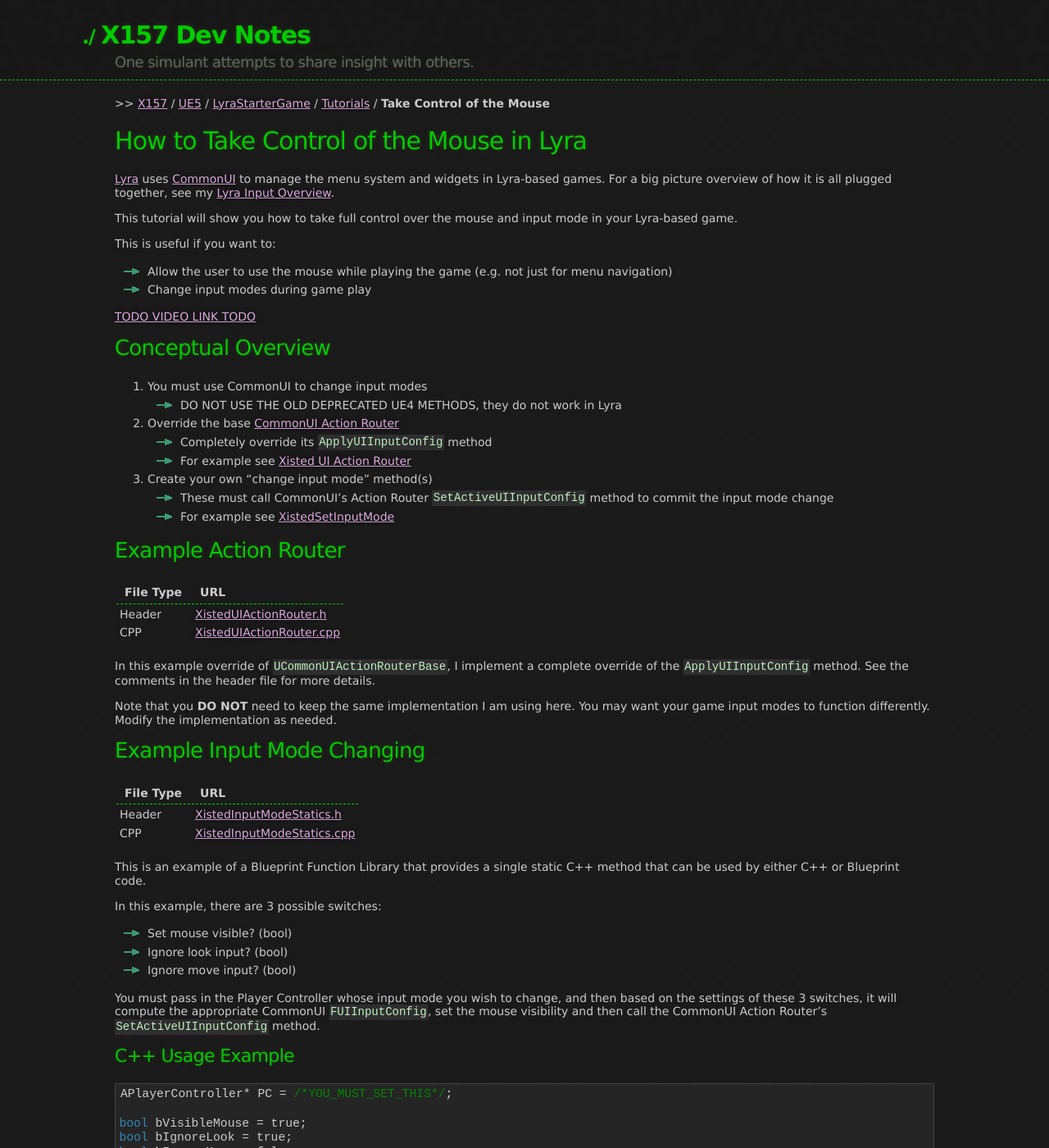
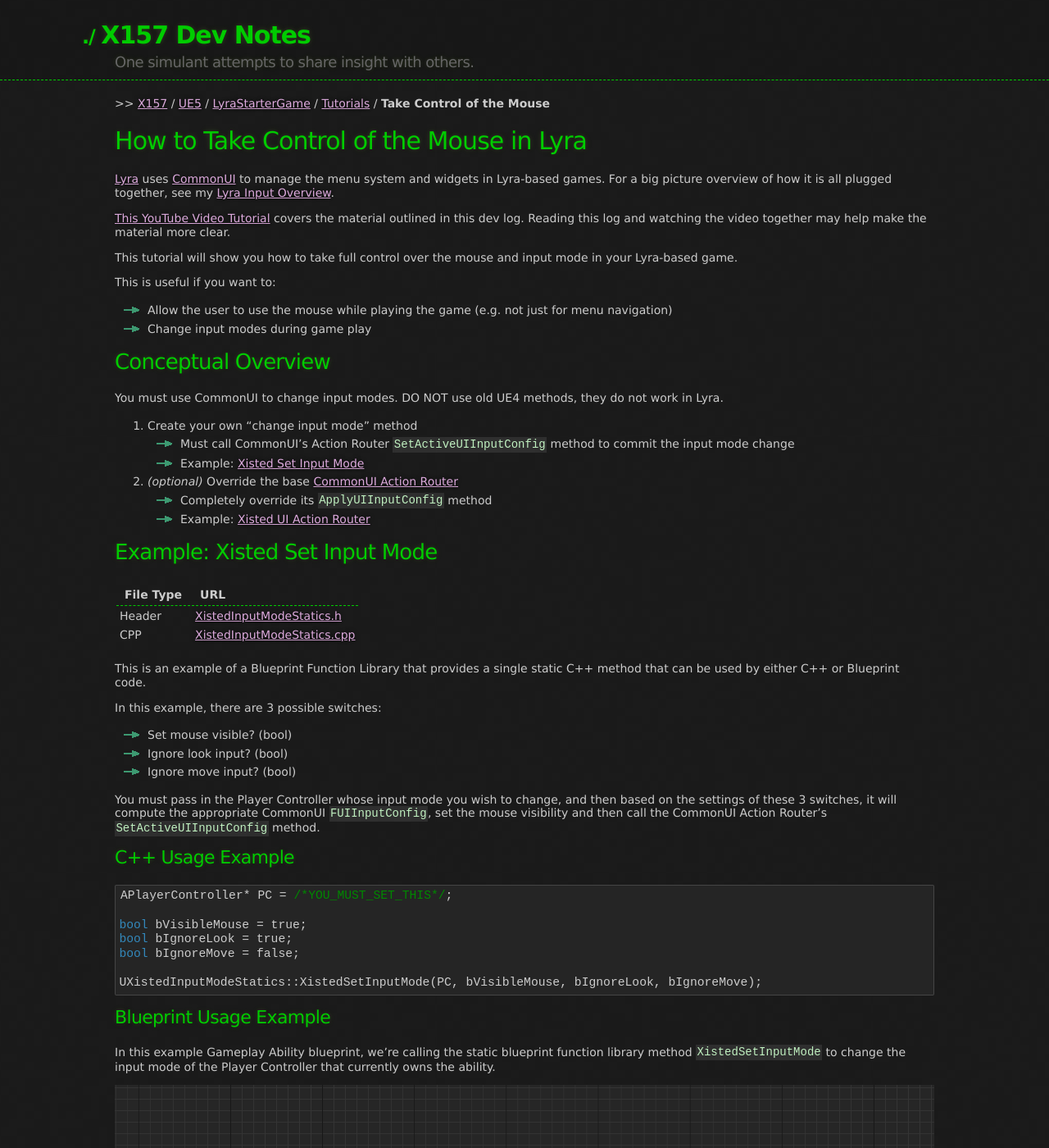
Before and after one commit to x157/x157.github.io, a Jekyll site: the page built from UE5/LyraStarterGame/Tutorials/How-to-Take-Control-of-the-Mouse.md, in a window 1280 px wide and 1400 px high. Shown: the whole window at 82% size. Built offline with Jekyll 4.4.1, drawn with Linux system fonts in a browser that asks for light colours; some of the changed text lies outside the part shown.

Commit message:
Iterate tutorial - add YT video links

```diff
--- a/UE5/LyraStarterGame/Tutorials/How-to-Take-Control-of-the-Mouse.md
+++ b/UE5/LyraStarterGame/Tutorials/How-to-Take-Control-of-the-Mouse.md
@@ -13,6 +13,11 @@
 For a big picture overview of how it is all plugged together,
 see my [Lyra Input Overview](/UE5/LyraStarterGame/Input/).
 
+[This YouTube Video Tutorial](https://youtu.be/A9dp3cmCFtQ)
+covers the material outlined in this dev log.
+Reading this log and watching the video together may help
+make the material more clear.
+
 This tutorial will show you how to take full control over the mouse and
 input mode in your Lyra-based game.
 
@@ -21,42 +26,22 @@
 - Allow the user to use the mouse while playing the game (e.g. not just for menu navigation)
 - Change input modes during game play
 
-[TODO VIDEO LINK TODO](#TODO)
-
 
 ## Conceptual Overview
 
-1. You must use CommonUI to change input modes
-  - DO NOT USE THE OLD DEPRECATED UE4 METHODS, they do not work in Lyra
+You must use CommonUI to change input modes. DO NOT use old UE4 methods, they do not work in Lyra.
 
-2. Override the base [CommonUI Action Router](/UE5/CommonUI/ActionRouter)
+1. Create your own "change input mode" method
+  - Must call CommonUI's Action Router `SetActiveUIInputConfig` method to commit the input mode change
+  - Example: [Xisted Set Input Mode](#XistedSetInputMode)
+
+2. *(optional)* Override the base [CommonUI Action Router](/UE5/CommonUI/ActionRouter)
   - Completely override its `ApplyUIInputConfig` method
-  - For example see [Xisted UI Action Router](#XistedUIActionRouter)
-
-3. Create your own "change input mode" method(s)
-  - These must call CommonUI's Action Router `SetActiveUIInputConfig` method to commit the input mode change
-  - For example see [XistedSetInputMode](#XistedSetInputMode)
-
-
-<a id='XistedUIActionRouter'></a>
-## Example Action Router
-
-| File Type | URL                                                                                                                                         |
-|-----------|---------------------------------------------------------------------------------------------------------------------------------------------|
-| Header    | [XistedUIActionRouter.h](https://github.com/XistGG/LyraMouseTutorial/blob/main/Source/LyraMouseTutorial/Public/XistedUIActionRouter.h)      |
-| CPP       | [XistedUIActionRouter.cpp](https://github.com/XistGG/LyraMouseTutorial/blob/main/Source/LyraMouseTutorial/Private/XistedUIActionRouter.cpp) |
-
-In this example override of `UCommonUIActionRouterBase`,
-I implement a complete override of the `ApplyUIInputConfig` method.
-See the comments in the header file for more details.
-
-Note that you **DO NOT** need to keep the same implementation I am using here.
-You may want your game input modes to function differently.
-Modify the implementation as needed.
+  - Example: [Xisted UI Action Router](#XistedUIActionRouter)
 
 
 <a id='XistedSetInputMode'></a>
-## Example Input Mode Changing
+## Example: Xisted Set Input Mode
 
 | File Type | URL                                                                                                                                             |
 |-----------|-------------------------------------------------------------------------------------------------------------------------------------------------|
@@ -123,3 +108,24 @@
 
 These settings, and more, are highly game specific, so play with them until you find
 the settings that are right for your game.
+
+
+<a id='XistedUIActionRouter'></a>
+## Example: Xisted UI Action Router
+
+| File Type | URL                                                                                                                                         |
+|-----------|---------------------------------------------------------------------------------------------------------------------------------------------|
+| Header    | [XistedUIActionRouter.h](https://github.com/XistGG/LyraMouseTutorial/blob/main/Source/LyraMouseTutorial/Public/XistedUIActionRouter.h)      |
+| CPP       | [XistedUIActionRouter.cpp](https://github.com/XistGG/LyraMouseTutorial/blob/main/Source/LyraMouseTutorial/Private/XistedUIActionRouter.cpp) |
+
+In this example override of `UCommonUIActionRouterBase`,
+I implement a complete override of the `ApplyUIInputConfig` method.
+See the comments in the header file for more details.
+
+Note that you **DO NOT** need to keep the same implementation I am using here.
+You may want your game input modes to function differently.
+Modify the implementation as needed.
+
+Also note that you *may not* actually need to change the default Common UI
+Action Router.  To know whether you do, see the video tutorial section:
+"[How to know if you must override Apply UI Input Config](https://youtu.be/A9dp3cmCFtQ?t=784s)"
```
